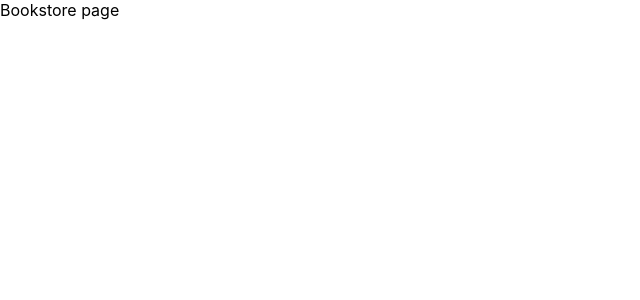
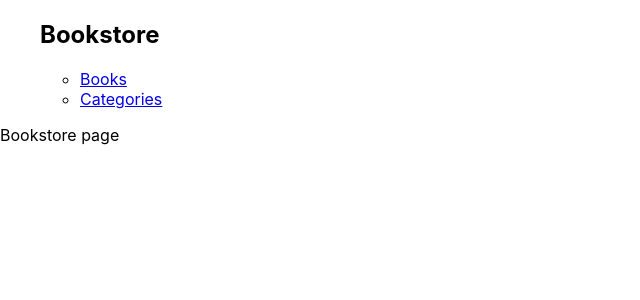
Before and after one commit to leopiresgoss/bookstore, a React (Create React App) app: page / in a window 1280 px wide. Shown: the top 300 px of the page, without its empty margins (0-640 px from the left). Built offline with nearby package versions, Linux system fonts and the light colour scheme.

Commit message:
Add navbar

```diff
--- a/src/App.js
+++ b/src/App.js
@@ -1,16 +1,20 @@
 import { Routes, Route } from 'react-router-dom';
 import Bookstore from './pages/Bookstore';
 import Categories from './pages/Categories';
+import Navbar from './components/Navbar';
 import './App.css';
 
 function App() {
   return (
+    <>
+      <Navbar />
       <div className="container">
         <Routes>
           <Route path="/" element={<Bookstore />} />
           <Route path="/categories" element={<Categories />} />
         </Routes>
       </div>
+    </>
   );
 }
 
--- /dev/null
+++ b/src/components/Navbar.js
@@ -0,0 +1,32 @@
+import { Link } from 'react-router-dom';
+
+const Navbar = () => {
+  const links = [
+    {
+      id: 1,
+      path: '/',
+      title: 'Books',
+    },
+    {
+      id: 2,
+      path: '/categories',
+      title: 'Categories',
+    },
+  ];
+  return (
+    <nav>
+      <ul className="nav-links">
+        <h1 className="logo">Bookstore</h1>
+        <ul className="links">
+          {links.map((link) => (
+            <li key={link.id}>
+              <Link to={link.path}>{link.title}</Link>
+            </li>
+          ))}
+        </ul>
+      </ul>
+    </nav>
+  );
+};
+
+export default Navbar;
--- a/src/pages/Categories.js
+++ b/src/pages/Categories.js
@@ -1,3 +1,5 @@
-const Categories = () => {};
+const Categories = () => (
+  <div />
+);
 
 export default Categories;
```
Lines whose indentation alone changed are shown as unchanged.
